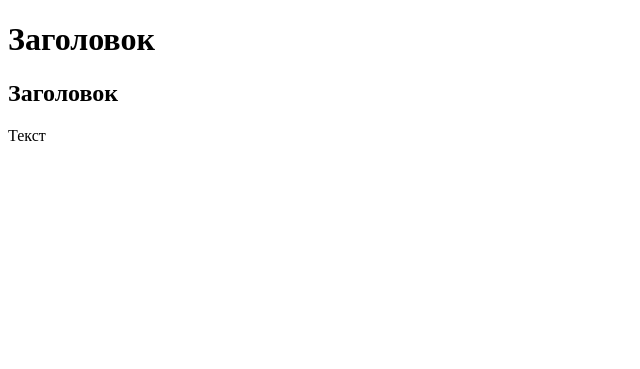
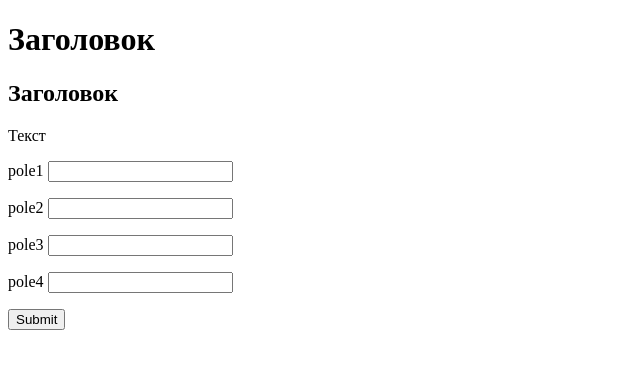
Before and after one commit to Rmasslove/Baumana_praktic_test_3, a Flask app: page / in a window 1280 px wide. Shown: the top 369 px of the page, without its empty margins (0-640 px from the left). Run offline with Flask 3, Linux system fonts and the light colour scheme.

Commit message:
Шестой коммит

```diff
--- a/app.py
+++ b/app.py
@@ -1,16 +1,42 @@
-from flask import Flask, render_template
+from flask import Flask, render_template, request
+import tensorflow as tf
+
+
+
 
 app = Flask(__name__)
 
 
-@app.route('/')
-def print_hello():
-    return render_template('index.html')
+@app.route('/', methods=['get', 'post'])
+def predict():
+    message = ''
+    if request.method == 'POST':
+        iw_q = request.form.get('pole1')
+        if_q = request.form.get('pole2')
+        vw_q = request.form.get('pole3')
+        fp_q = request.form.get('pole4')
+
+        request_on_predict = [[float(iw_q), float(if_q), float(vw_q), float(fp_q), 8., 6.]]
+
+        # pkl_ebw_mlp = "model\\ebw_mlp.txt"
+        # with open(pkl_ebw_mlp, 'rb') as file:
+        #     pickle_model = pickle.load(file)
+
+        # model = joblib.load("model.joblib")
+
+        model_loaded = tf.keras.models.load_model("model\\titanic_mlp")
+
+        pred = model_loaded.predict(request_on_predict)
+        message = f'Depth и Width {pred}'
+        # message = f'Depth и Width {pred[0][1], pred[0][0]}'
+        print(iw_q, if_q, vw_q, fp_q, 'predict', pred)
+
+    return render_template('index.html', message=message)
 
 
-@app.route('/text/')  # Другая страница
-def print_text():
-    return "Some text!"
+# @app.route('/text/')  # Другая страница
+# def print_text():
+#     return "Some text!"
 
 
-# app.run() #Закоментировать перед развёртыванием на сайте.
+app.run()  # Закоментировать перед развёртыванием на сайте.
--- a/templates/index.html
+++ b/templates/index.html
@@ -8,10 +8,34 @@
     <title>Document</title>
 </head>
 <body>
+    <h1>Заголовок</h1>
+    <h2>Заголовок</h2>
+    <p>Текст</p>
+    {%if message%}
+    <p>{{message}}</p>
+    {%endif%}
+    <form action="" method="post">
+        <p>
+            <label for="pole1">pole1</label>
+            <input type="number" name="pole1">
+        </p>
+            <p>
+            <label for="pole2">pole2</label>
+            <input type="number" name="pole2">
+        </p>
+            <p>
+            <label for="pole3">pole3</label>
+            <input type="number" name="pole3">
+        </p>
+            <p>
+            <label for="pole4">pole4</label>
+            <input type="number" name="pole4">
+        </p>
+        <p>
+            <input type="submit">
+        </p>
+    </form>
 
-<h1>Заголовок</h1>
-<h2>Заголовок</h2>
-<p>Текст</p>
 
 
 </body>
```
Also changed, not shown: 4 other files.
